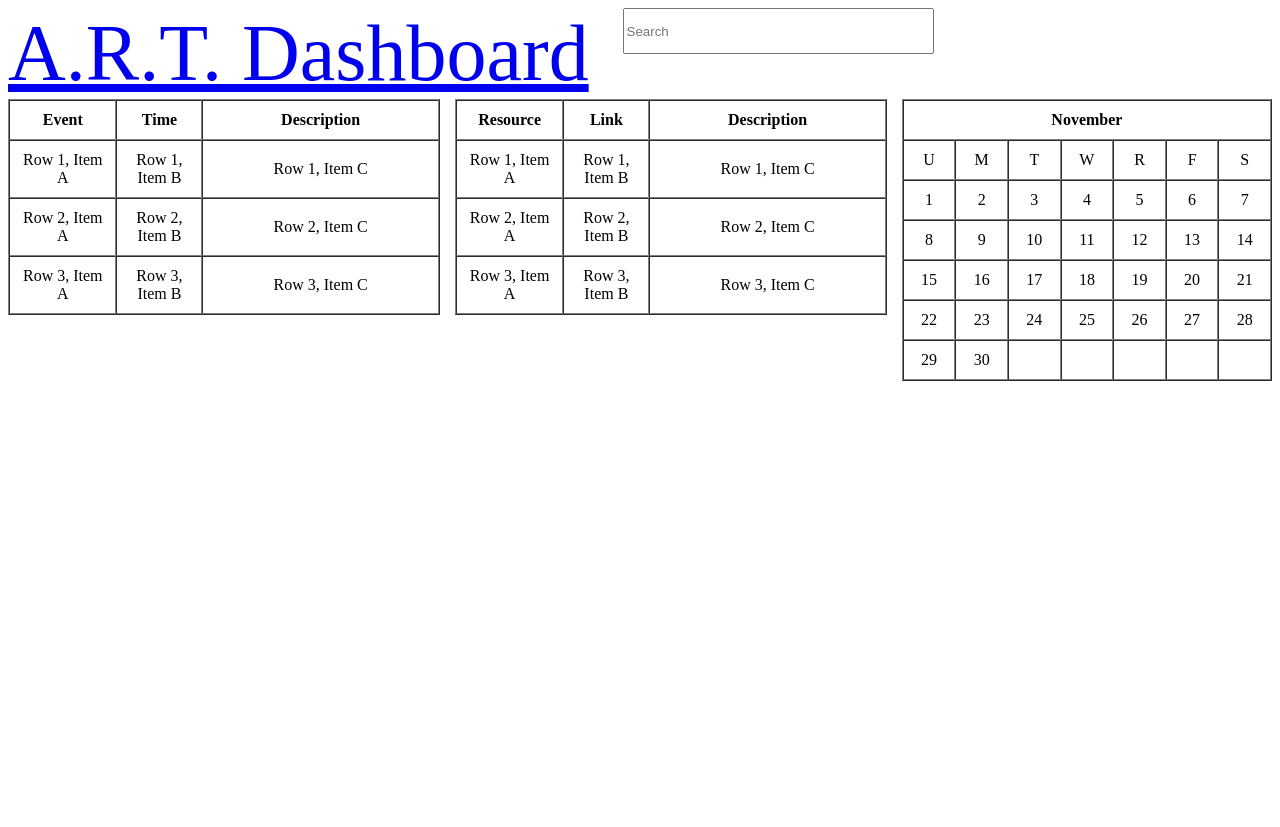
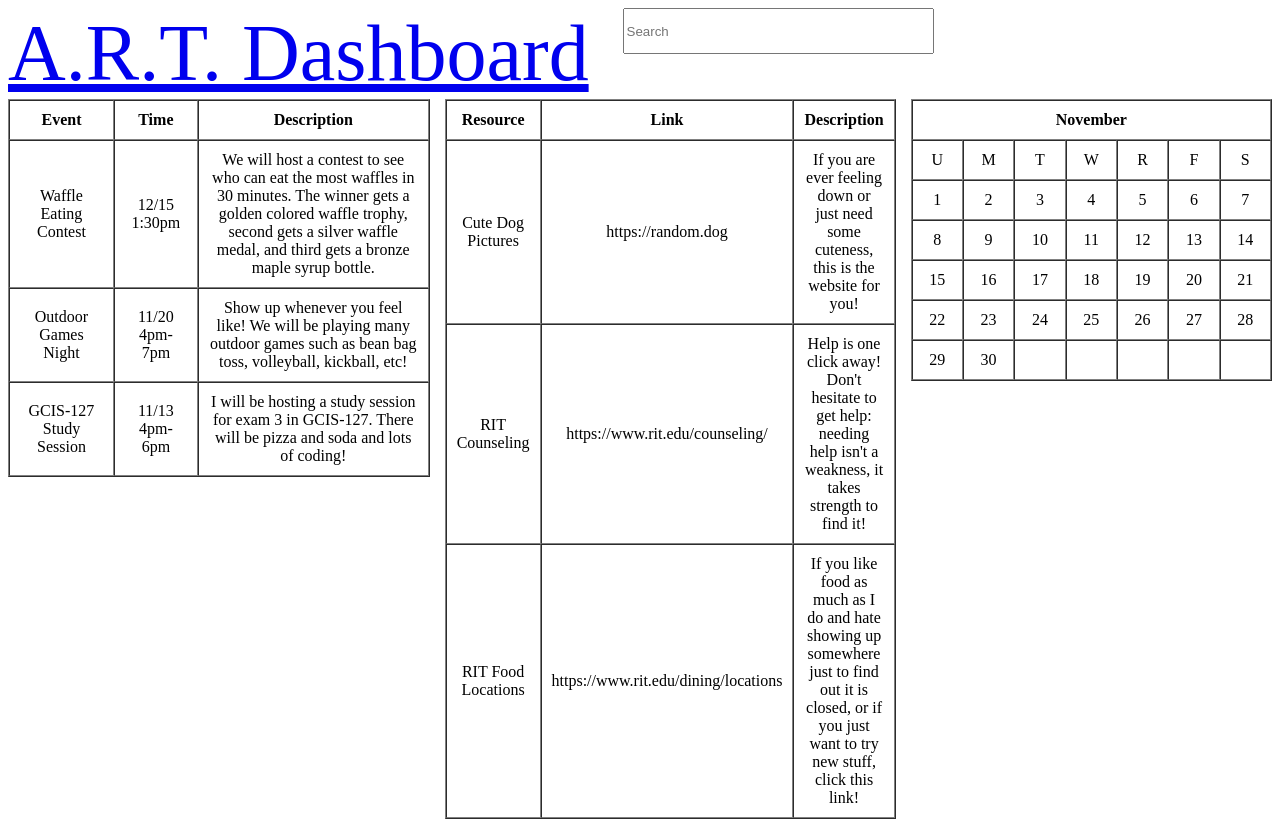
Before and after one commit to mmr7937/Archive-of-Rochester-Tools-A.R.T.-, a plain HTML site: page resourcehub.html in a window 1280 px wide. Before the commit the page ends 800 px from the top, so only its background shows below. Drawn offline with Linux system fonts and the light colour scheme.

Commit message:
added hardcoded events and resources to dashboard and resourcehub

```diff
--- a/resourcehub.html
+++ b/resourcehub.html
@@ -44,23 +44,23 @@
           <tbody>
             <!-- Row 1 -->
             <tr>
-              <td>Row 1, Item A</td>
-              <td>Row 1, Item B</td>
-              <td>Row 1, Item C</td>
+              <td>Waffle Eating Contest</td>
+              <td>12/15 1:30pm</td>
+              <td>We will host a contest to see who can eat the most waffles in 30 minutes. The winner gets a golden colored waffle trophy, second gets a silver waffle medal, and third gets a bronze maple syrup bottle. </td>
             </tr>
 
             <!-- Row 2 -->
             <tr>
-              <td>Row 2, Item A</td>
-              <td>Row 2, Item B</td>
-              <td>Row 2, Item C</td>
+              <td>Outdoor Games Night</td>
+              <td>11/20 4pm-7pm</td>
+              <td>Show up whenever you feel like! We will be playing many outdoor games such as bean bag toss, volleyball, kickball, etc!</td>
             </tr>
 
             <!-- Row 3 -->
             <tr>
-              <td>Row 3, Item A</td>
-              <td>Row 3, Item B</td>
-              <td>Row 3, Item C</td>
+              <td>GCIS-127 Study Session</td>
+              <td>11/13 4pm-6pm</td>
+              <td>I will be hosting a study session for exam 3 in GCIS-127. There will be pizza and soda and lots of coding!</td>
             </tr>
 
           </tbody>
@@ -88,23 +88,23 @@
           <tbody>
             <!-- Row 1 -->
             <tr>
-              <td>Row 1, Item A</td>
-              <td>Row 1, Item B</td>
-              <td>Row 1, Item C</td>
+              <td>Cute Dog Pictures</td>
+              <td>https://random.dog</td>
+              <td>If you are ever feeling down or just need some cuteness, this is the website for you!</td>
             </tr>
 
             <!-- Row 2 -->
             <tr>
-              <td>Row 2, Item A</td>
-              <td>Row 2, Item B</td>
-              <td>Row 2, Item C</td>
+              <td>RIT Counseling</td>
+              <td>https://www.rit.edu/counseling/</td>
+              <td>Help is one click away! Don't hesitate to get help: needing help isn't a weakness, it takes strength to find it!</td>
             </tr>
 
             <!-- Row 3 -->
             <tr>
-              <td>Row 3, Item A</td>
-              <td>Row 3, Item B</td>
-              <td>Row 3, Item C</td>
+              <td>RIT Food Locations</td>
+              <td>https://www.rit.edu/dining/locations</td>
+              <td>If you like food as much as I do and hate showing up somewhere just to find out it is closed, or if you just want to try new stuff, click this link!</td>
             </tr>
           </tbody>
 
```
Also changed, not shown: dashboard.html (+12 -30 lines).
